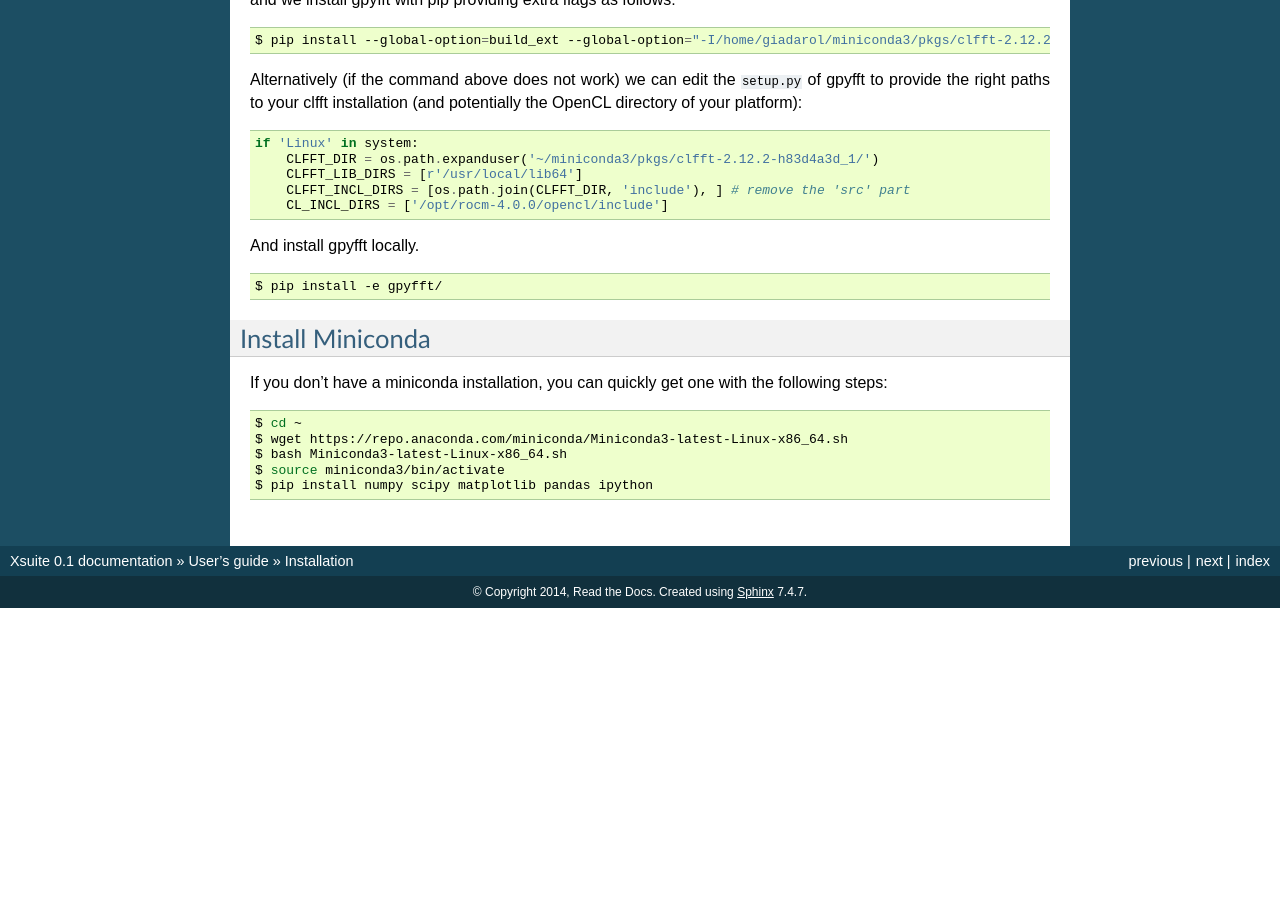
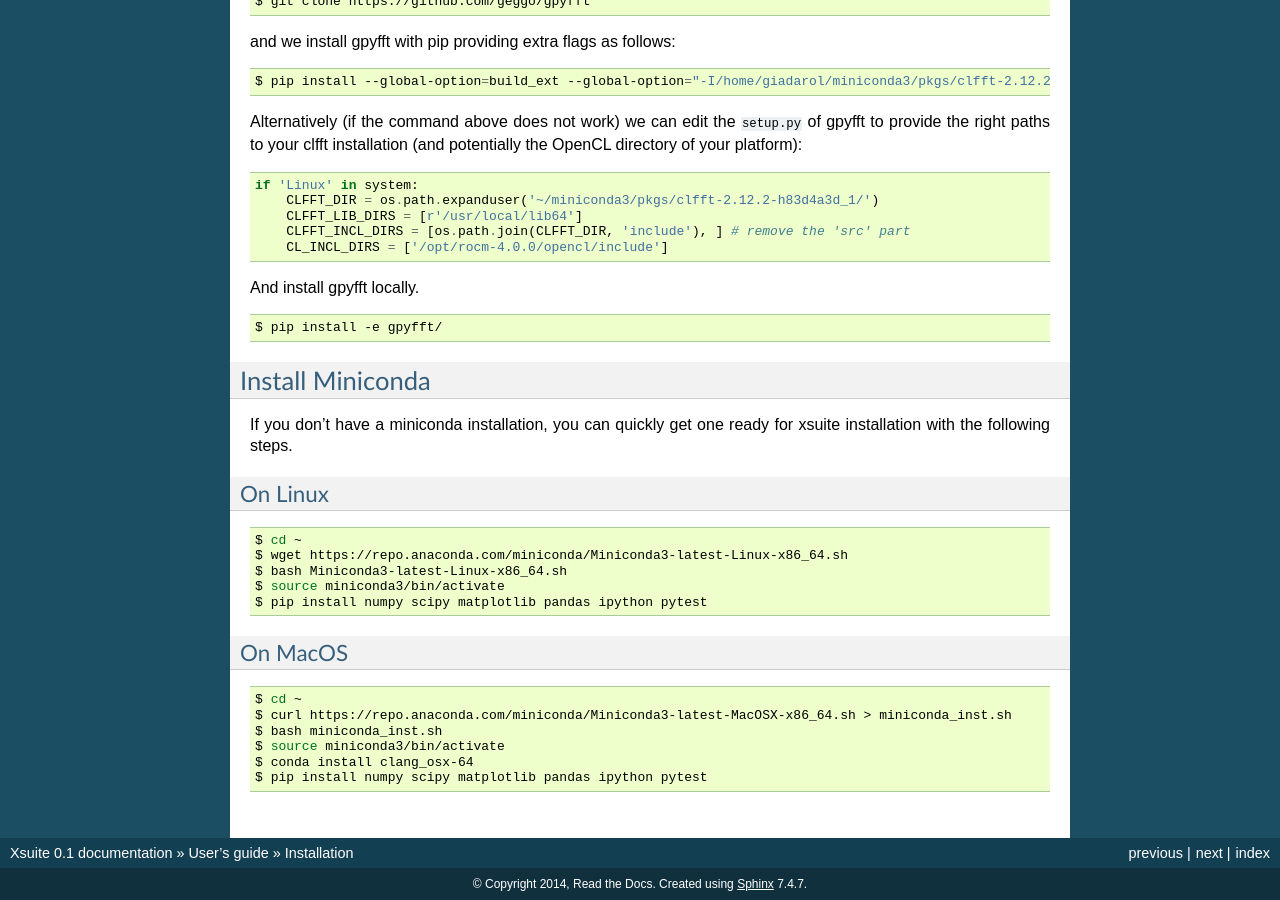
Before and after one commit to xsuite/xsuite, a Sphinx documentation site: the page built from docs/installation.rst, in a window 1280 px wide and 900 px high, scrolled down 2258 px. Built offline with Sphinx 7.4.7, drawn with Linux system fonts in a browser that asks for light colours; before the commit the page ends 2866 px from its top, so only the background shows below that; some of the changed text lies outside the part shown.

Commit message:
Quick push

```diff
--- a/docs/installation.rst
+++ b/docs/installation.rst
@@ -167,7 +167,10 @@ And install gpyfft locally.
 Install Miniconda
 =================
 
-If you don't have a miniconda installation, you can quickly get one with the following steps:
+If you don't have a miniconda installation, you can quickly get one ready for xsuite installation with the following steps.
+
+On Linux
+--------
 
 .. code-block:: bash
 
@@ -175,4 +178,16 @@ If you don't have a miniconda installation, you can quickly get one with the fol
     $ wget https://repo.anaconda.com/miniconda/Miniconda3-latest-Linux-x86_64.sh
     $ bash Miniconda3-latest-Linux-x86_64.sh
     $ source miniconda3/bin/activate
-    $ pip install numpy scipy matplotlib pandas ipython
+    $ pip install numpy scipy matplotlib pandas ipython pytest
+
+On MacOS
+--------
+
+.. code-block:: bash
+
+    $ cd ~
+    $ curl https://repo.anaconda.com/miniconda/Miniconda3-latest-MacOSX-x86_64.sh > miniconda_inst.sh
+    $ bash miniconda_inst.sh
+    $ source miniconda3/bin/activate
+    $ conda install clang_osx-64
+    $ pip install numpy scipy matplotlib pandas ipython pytest
```
